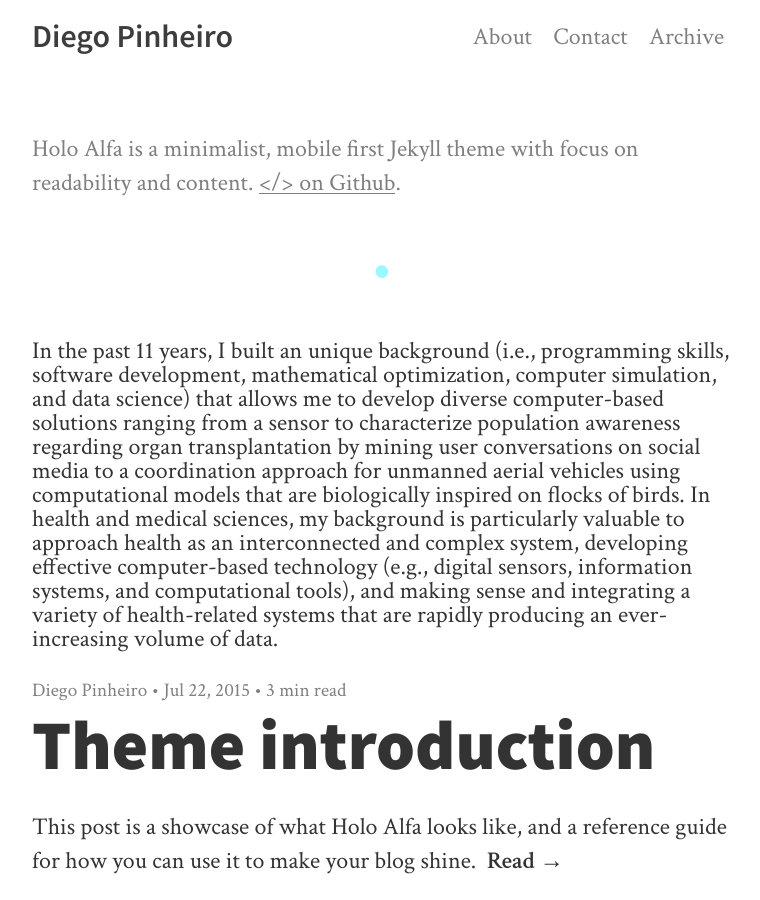
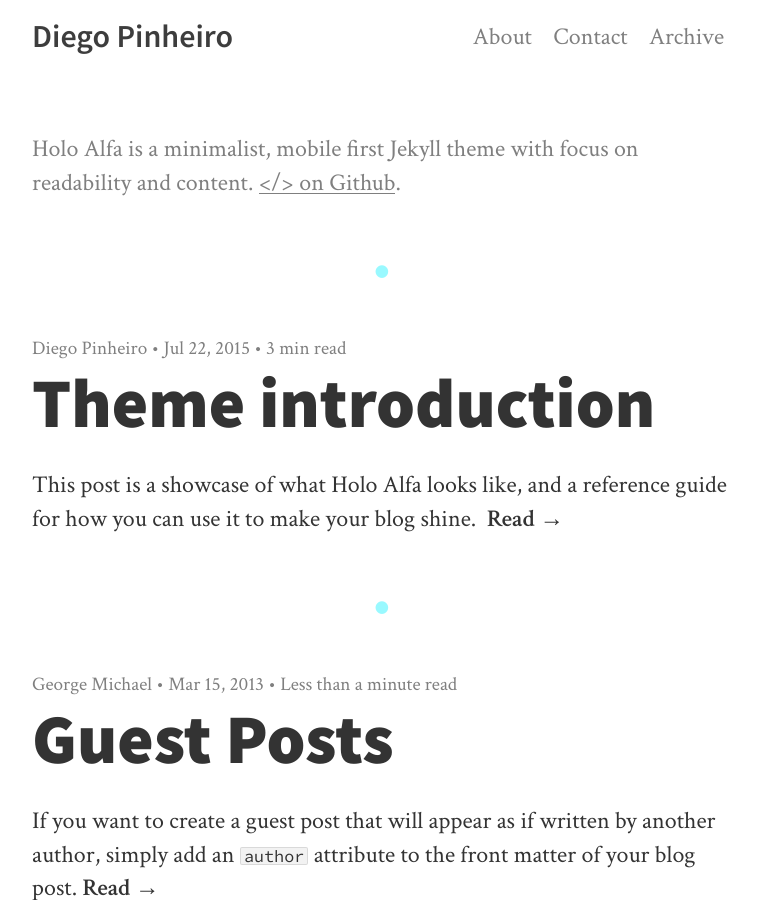
Before and after one commit to diegompin/diegompin.github.io, a Jekyll site: the page built from index.html, in a window 1280 px wide and 900 px high. Shown: the whole window, without its empty margins (258-1018 px from the left). Built offline with Jekyll 4.4.1, drawn with Linux system fonts in a browser that asks for light colours; nearby versions of some CDN libraries; the list of posts is cut into pages by our own code.

Commit message:
new site

```diff
--- a/index.html
+++ b/index.html
@@ -3,7 +3,6 @@ layout: default
 home: true
 ---
 
-In the past 11 years, I built an unique background (i.e., programming skills, software development, mathematical optimization, computer simulation, and data science) that allows me to develop diverse computer-based solutions ranging from a sensor to characterize population awareness regarding organ transplantation by mining user conversations on social media to a coordination approach for unmanned aerial vehicles using computational models that are biologically inspired on flocks of birds. In health and medical sciences, my background is particularly valuable to approach health as an interconnected and complex system, developing effective computer-based technology (e.g., digital sensors, information systems, and computational tools), and making sense and integrating a variety of health-related systems that are rapidly producing an ever-increasing volume of data.
 
 
 {% for post in paginator.posts %}
```
